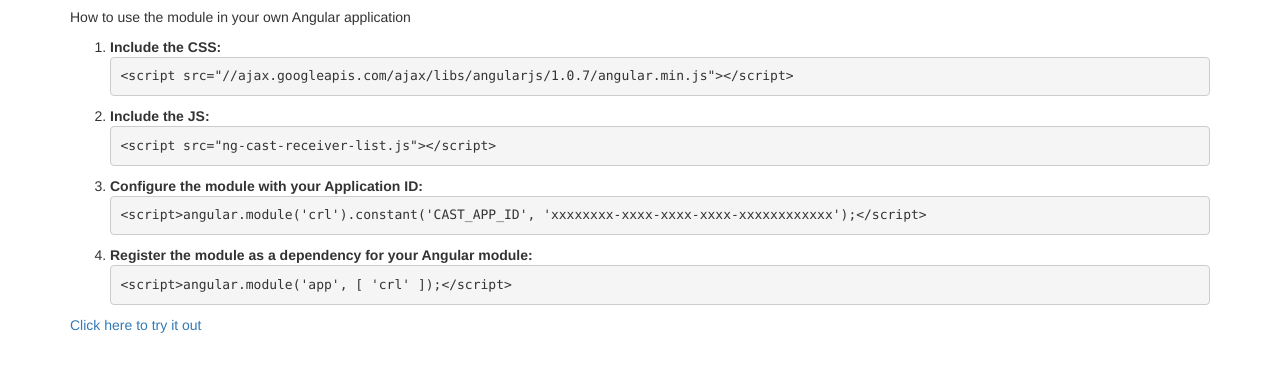
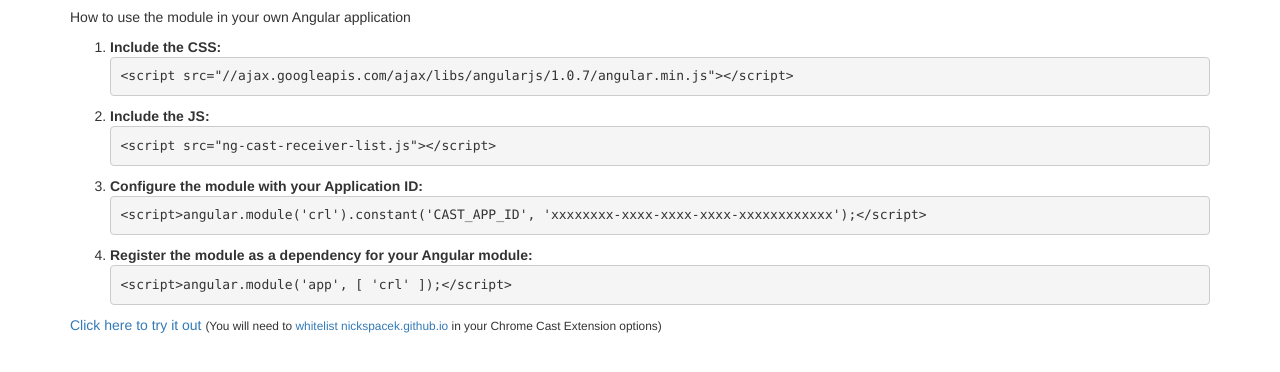
Before and after one commit to nickspacek/cast-receiver-list, a plain HTML site: page index.html in a window 1280 px wide. Shown: the part 116-488 px from the top of the page. Drawn offline with nearby package versions, Linux system fonts and the light colour scheme.

Commit message:
Add link to whitelisting for examples

```diff
--- a/index.html
+++ b/index.html
@@ -32,7 +32,9 @@
 &lt;script&gt;angular.module('app', [ 'crl' ]);&lt;/script&gt;</pre>
 		</li>
 	</ol>
-	<a href="angular.html">Click here to try it out</a>
+	<p>
+		<a href="angular.html">Click here to try it out</a>
+		<small>(You will need to <a href="https://developers.google.com/cast/whitelisting" target="_blank">whitelist nickspacek.github.io</a> in your Chrome Cast Extension options)</small>
 	</div>
 </body>
 </html>
```
